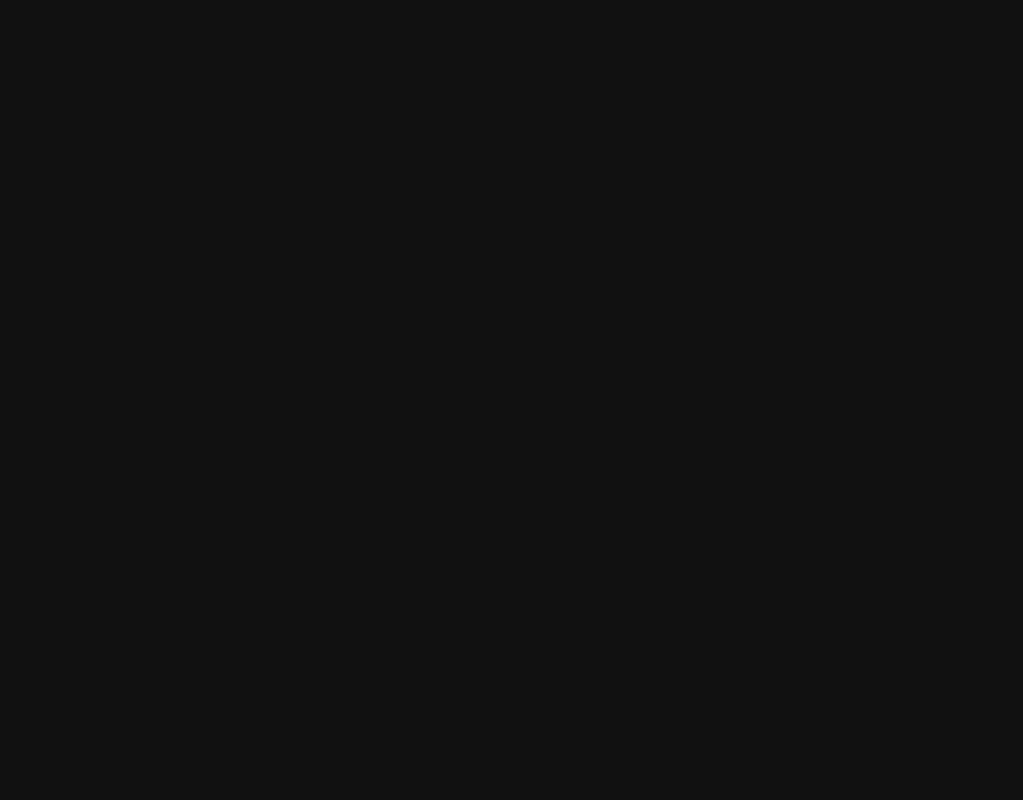
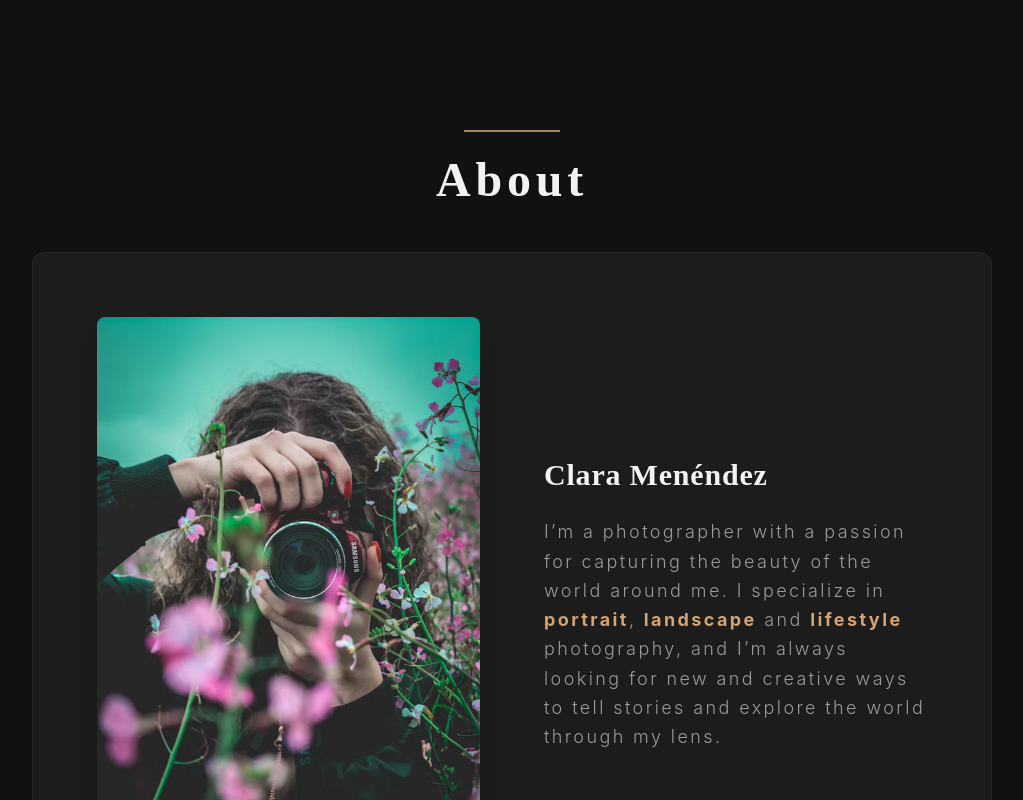
Before and after one commit to Alormor/PhotographyPortfolio, a React (Vite) app: page / in a window 1280 px wide. Shown: the part 3660-4460 px from the top of the page, without its empty margins (128-1151 px from the left). Before the commit the page ends 3694 px from the top, so only its background shows below. Built offline with nearby package versions, Linux system fonts and the light colour scheme.

Commit message:
refactor: about with react and tailwind

```diff
--- a/src/App.jsx
+++ b/src/App.jsx
@@ -1,6 +1,7 @@
 import Header from './components/Header'
 import Hero from './components/Hero'
 import WorkGallery from './components/WorkGallery'
+import About from './components/About'
 
 import './index.css'
 
@@ -12,6 +13,7 @@ function App() {
       <main>
         <Hero />
         <WorkGallery />
+        <About />
       </main>
     </div>
   )
--- /dev/null
+++ b/src/components/About.jsx
@@ -0,0 +1,40 @@
+export default function About() {
+  return (
+    <section id="about" className="w-full py-16 md:py-24 bg-bg">
+      <div className="max-w-5xl mx-auto px-4 sm:px-6 lg:px-8">
+        {/* Section Heading with decorative accent line */}
+        <div className="text-center mb-12">
+          <div className="w-24 h-0.5 bg-accent/80 mx-auto mb-6"></div>
+          <h2 className="font-secondary text-3xl sm:text-4xl md:text-5xl font-bold tracking-wide text-text">
+            About
+          </h2>
+        </div>
+
+        {/* Content Card */}
+        <div className="bg-surface rounded-xl p-6 sm:p-10 md:p-16 border border-neutral-800 flex flex-col md:flex-row items-center justify-center gap-8 md:gap-16">
+          {/* Portrait Image */}
+          <div className="w-full md:w-1/2 flex justify-center">
+            <img
+              src="/images/about.png"
+              alt="Clara Menéndez photographer portrait"
+              className="w-full max-w-sm rounded-lg object-cover shadow-xl"
+            />
+          </div>
+
+          {/* Bio Content */}
+          <div className="w-full md:w-1/2 flex flex-col justify-center gap-6">
+            <h3 className="font-secondary text-2xl sm:text-3xl font-bold tracking-tight text-text">
+              Clara Menéndez
+            </h3>
+            <p className="font-primary text-base sm:text-lg font-light leading-relaxed text-muted tracking-normal">
+              I’m a photographer with a passion for capturing the beauty of the world around me. I specialize in{' '}
+              <span className="text-accent font-bold">portrait</span>,{' '}
+              <span className="text-accent font-bold">landscape</span> and{' '}
+              <span className="text-accent font-bold">lifestyle</span> photography, and I’m always looking for new and creative ways to tell stories and explore the world through my lens.
+            </p>
+          </div>
+        </div>
+      </div>
+    </section>
+  )
+}
```
